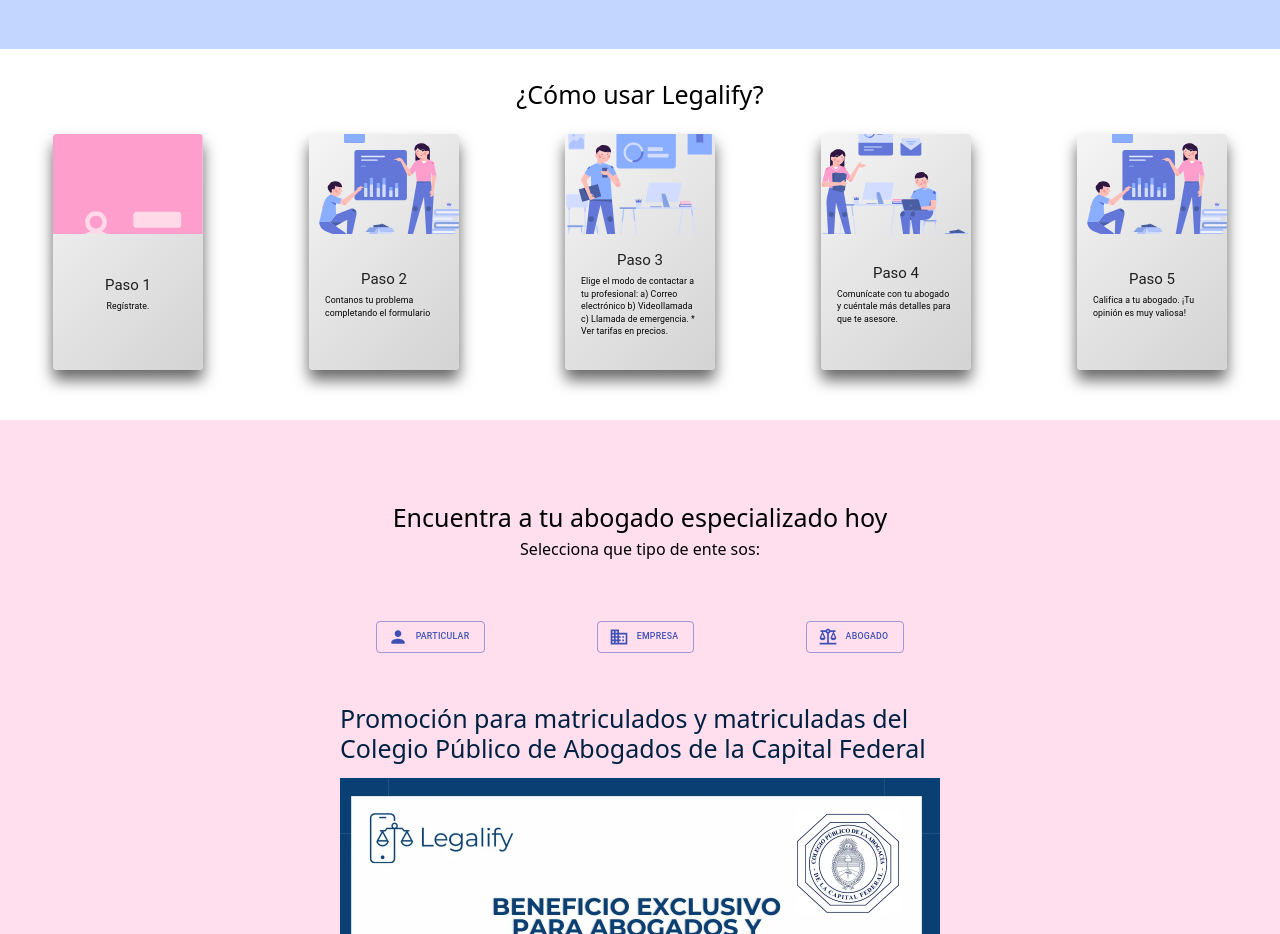
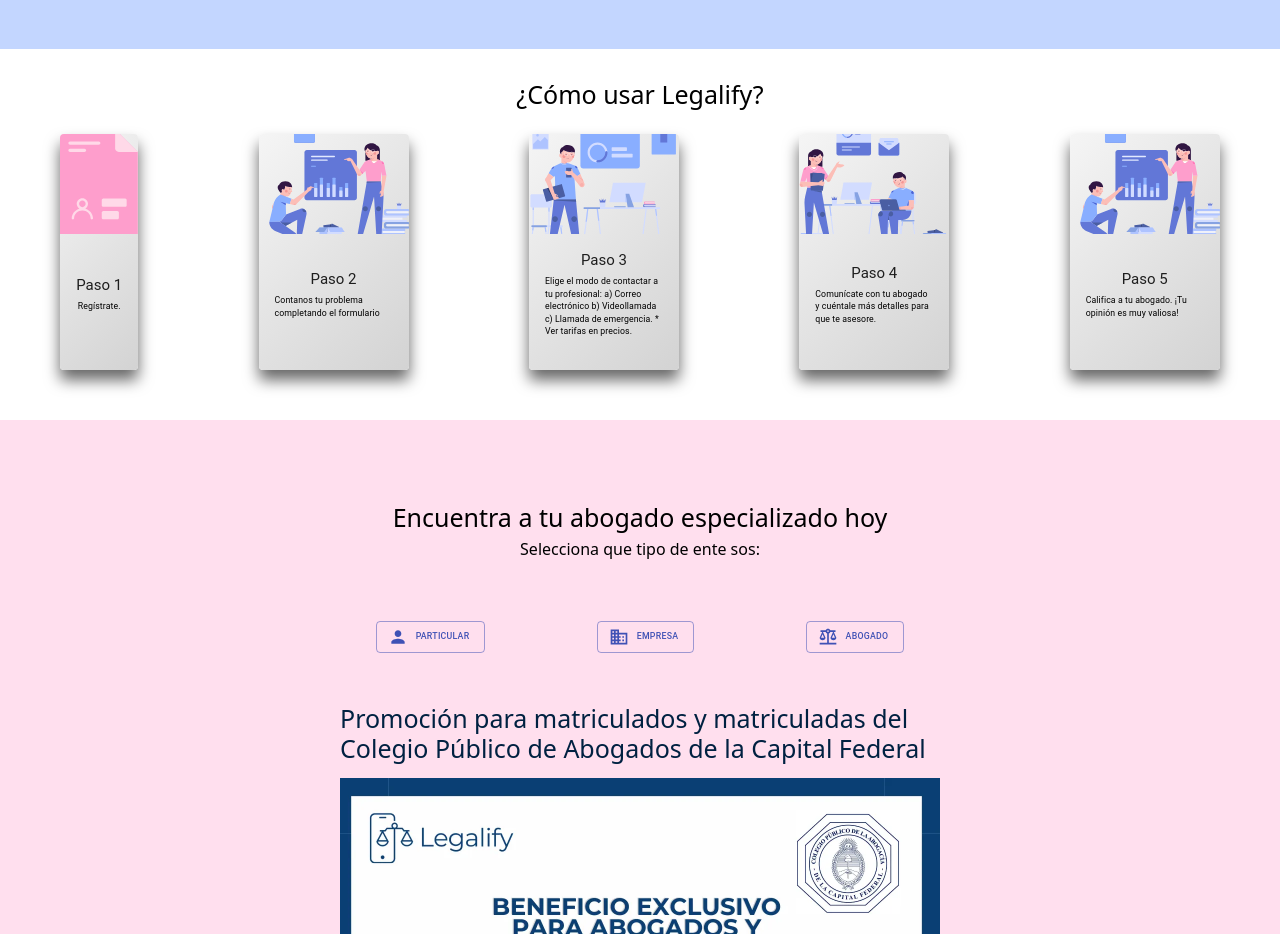
Before and after one commit to FlorenciaRomano/Legalify, a React (Create React App) app: page / in a window 1280 px wide. Shown: the part 943-1877 px from the top of the page. Built offline with nearby package versions, Linux system fonts and the light colour scheme.

Commit message:
Update Index.css

```diff
--- a/src/styles/Index.css
+++ b/src/styles/Index.css
@@ -258,11 +258,6 @@
 
 }
 
-.MuiPaper-root {
-
-  width: 80%;
-}
-
 .MuiTypography-rootPrincipal {
   background-color: #89aeff81;
   height: 4vh;
@@ -423,8 +418,3 @@
 .widthMenu{
   width: 80px;
 }
-
-
-.language-select{
-  background-color: #89AEFF;
-}
```
